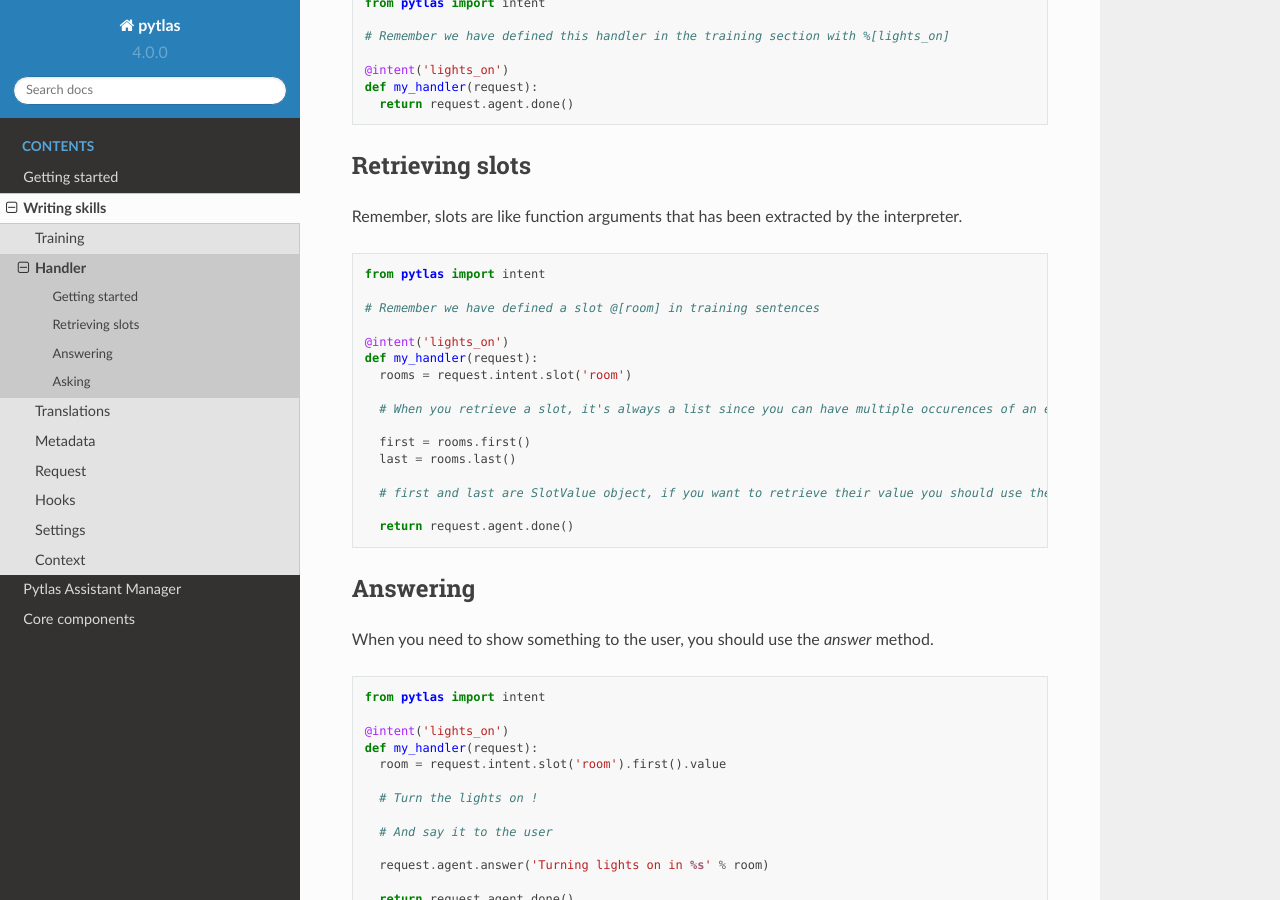
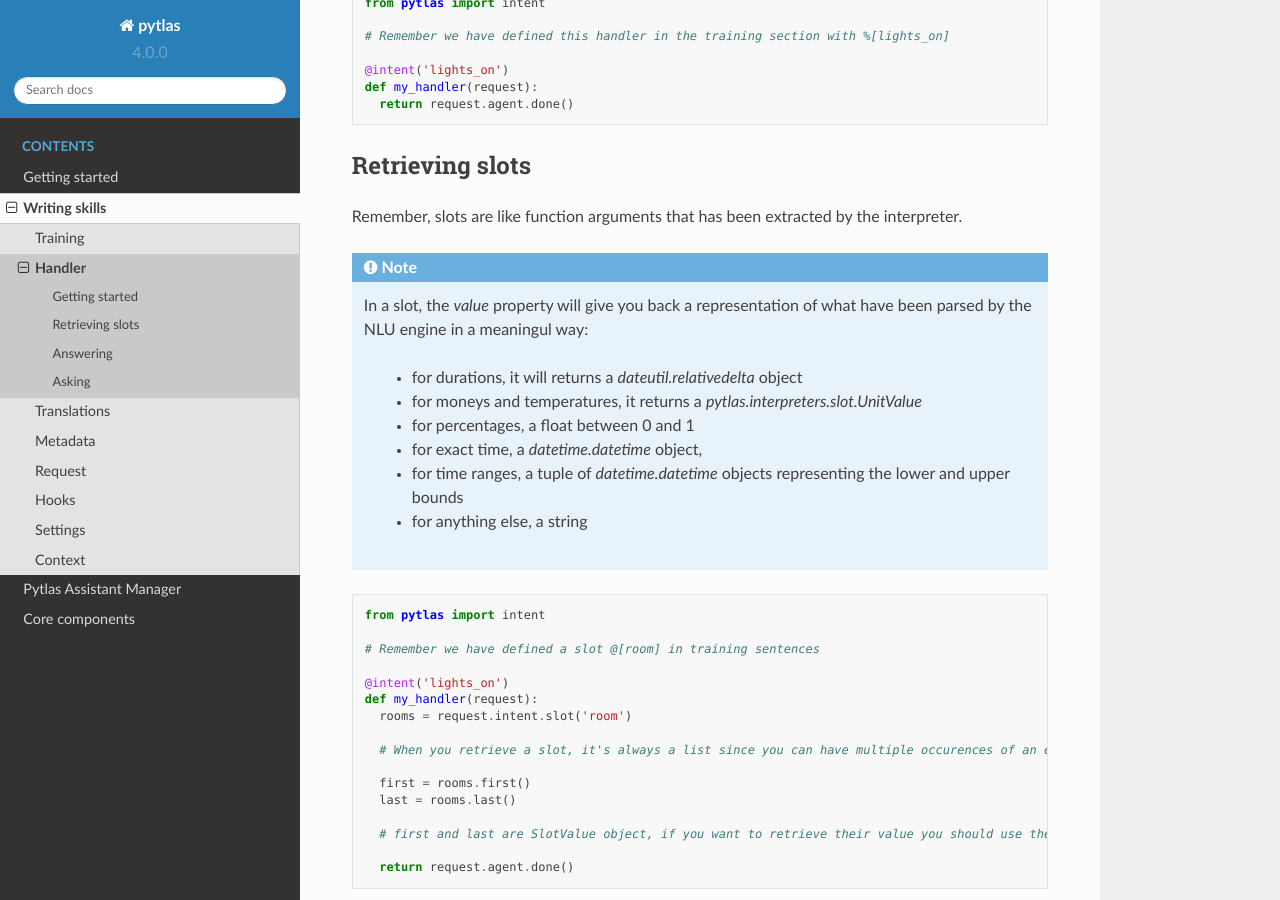
Before and after one commit to atlassistant/pytlas, a Sphinx documentation site: the page built from docs/writing_skills/handler.rst, in a window 1280 px wide and 900 px high, scrolled down 575 px. Built offline with Sphinx 7.4.7 and the Read the Docs theme 2.0.0, drawn with Linux system fonts in a browser that asks for light colours.

Commit message:
Updated documentation

```diff
--- a/docs/core_components/interpreter.rst
+++ b/docs/core_components/interpreter.rst
@@ -24,6 +24,10 @@
 
 If you wish to implement your own interpreter, you must at least extends from `pytlas.interpreters.Interpreter` and implement those methods.
 
+.. note::
+
+  When creating `SlotValue` instance to represent a slot, always remember to sets a value in a meaningfull python representation. See :ref:`retrieving_slots` to see what's expected by developers.
+
 .. py:function:: fit(data)
 
   Fit the interpreter with training data.
--- a/docs/writing_skills/handler.rst
+++ b/docs/writing_skills/handler.rst
@@ -26,10 +26,23 @@
   def my_handler(request):
     return request.agent.done()
 
+.. _retrieving_slots:
+
 Retrieving slots
 ----------------
 
 Remember, slots are like function arguments that has been extracted by the interpreter.
+
+.. note::
+
+  In a slot, the `value` property will give you back a representation of what have been parsed by the NLU engine in a meaningul way:
+
+    - for durations, it will returns a `dateutil.relativedelta` object
+    - for moneys and temperatures, it returns a `pytlas.interpreters.slot.UnitValue`
+    - for percentages, a float between 0 and 1
+    - for exact time, a `datetime.datetime` object,
+    - for time ranges, a tuple of `datetime.datetime` objects representing the lower and upper bounds
+    - for anything else, a string
 
 .. code-block:: python
 
```
